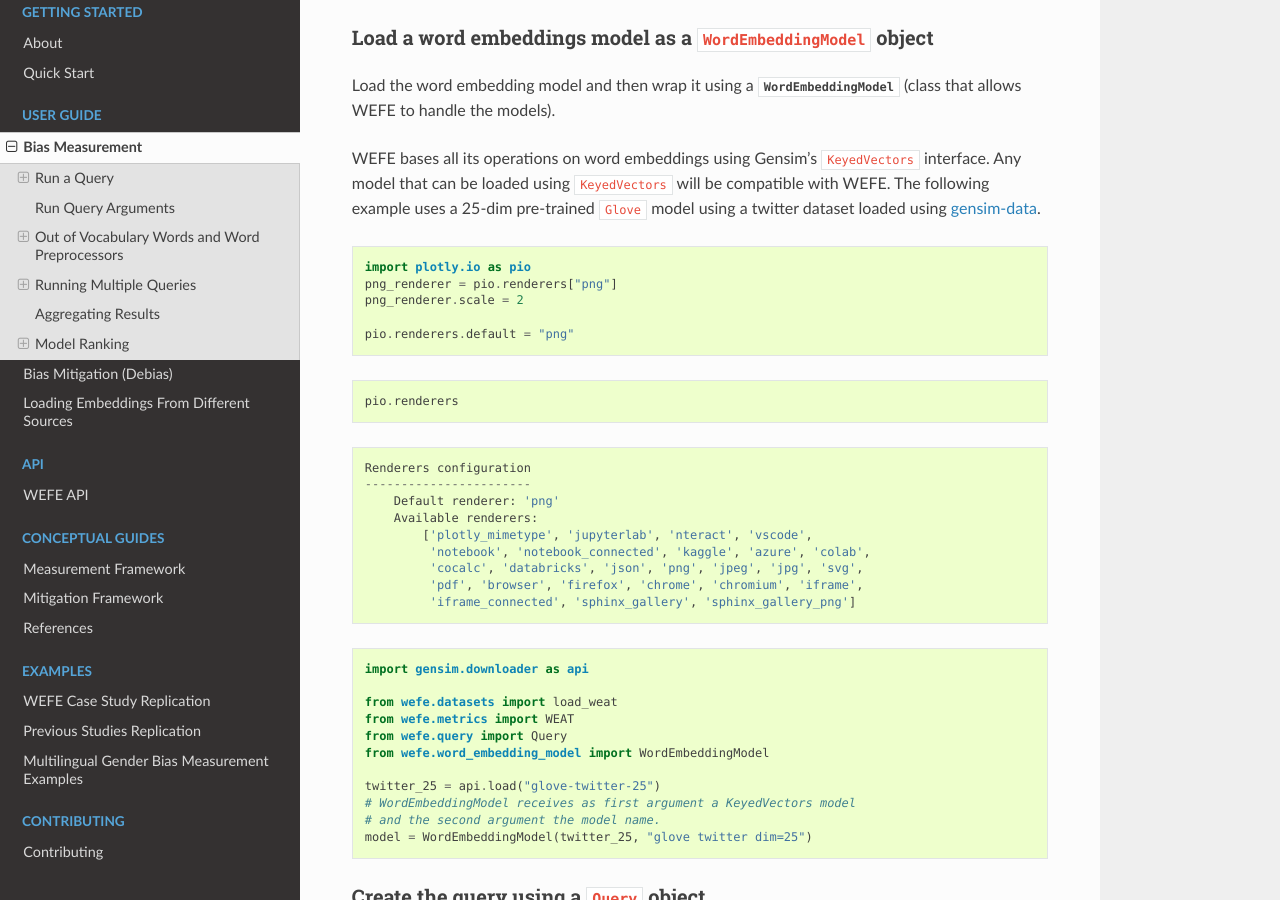
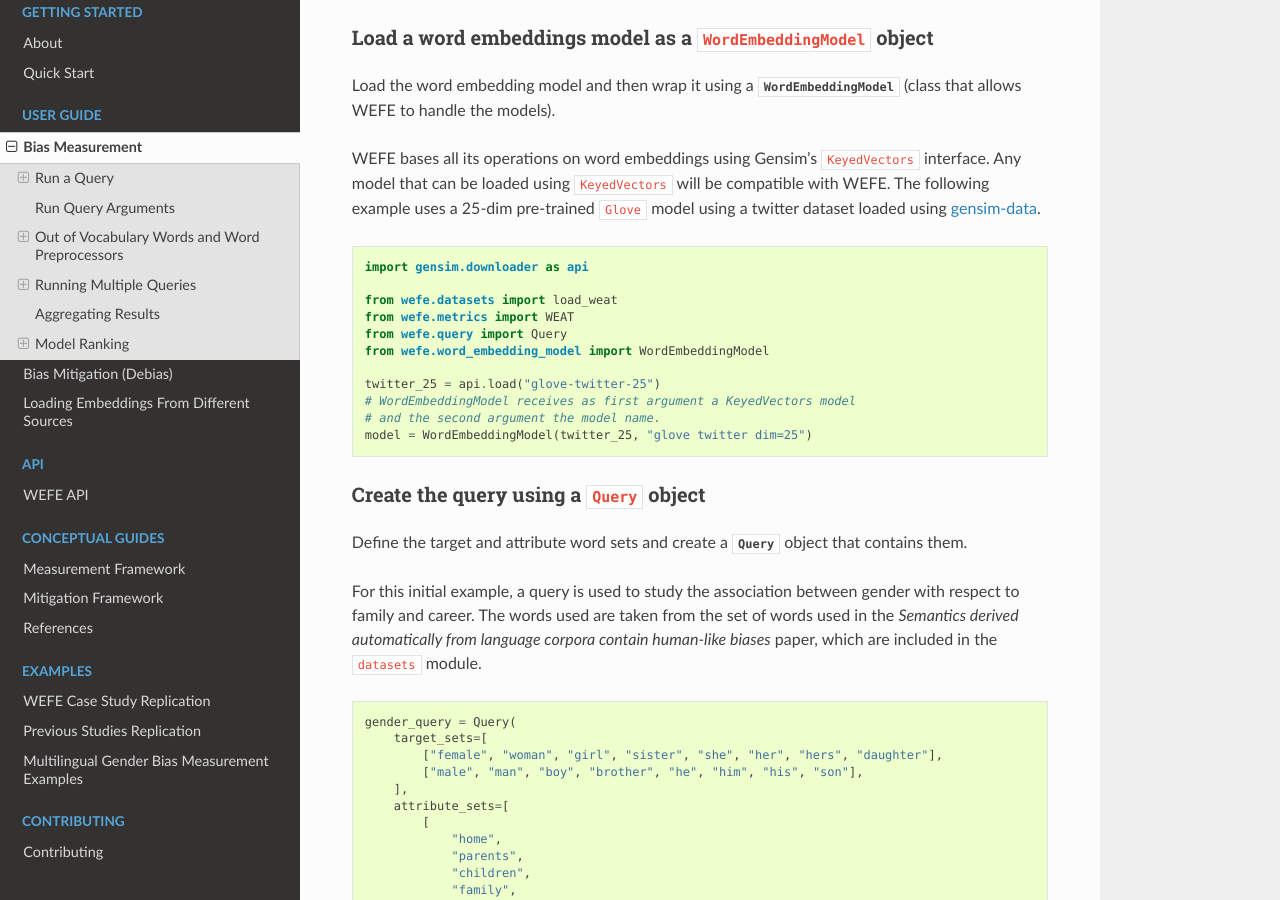
Before and after one commit to dccuchile/wefe, a Sphinx documentation site: the page built from docs/user_guide/measurement_user_guide.rst, in a window 1280 px wide and 900 px high, scrolled down 1200 px. Built offline with Sphinx 7.4.7 and the Read the Docs theme 2.0.0, drawn with Linux system fonts in a browser that asks for light colours; comment, search, counter and statistics services are not loaded; some of the changed text lies outside the part shown.

```diff
--- a/docs/conf.py
+++ b/docs/conf.py
@@ -33,18 +33,17 @@ sys.path.insert(0, os.path.abspath(".."))
 extensions = [
     "sphinx.ext.autodoc",
     "sphinx.ext.autosummary",
-    "numpydoc",
     "sphinx.ext.doctest",
     "sphinx.ext.intersphinx",
     "sphinx.ext.viewcode",
-    # "sphinx_gallery.gen_gallery",
+    "numpydoc",
+    "sphinx_gallery.gen_gallery",
     "sphinx.ext.todo",
     "sphinx.ext.mathjax",
     "sphinx.ext.ifconfig",
+    "sphinx.ext.napoleon",
 ]
 
-
-mathjax_path = ""
 
 # this is needed for some reason...
 # see https://github.com/numpy/numpydoc/issues/69
@@ -59,13 +58,7 @@ if os.environ.get("NO_MATHJAX"):
     mathjax_path = ""
 else:
     extensions.append("sphinx.ext.mathjax")
-    mathjax_path = "https://cdn.jsdelivr.net/npm/mathjax@3/es5/" "tex-chtml.js"
-
-# from distutils.version import LooseVersion
-# if LooseVersion(sphinx.__version__) < LooseVersion('1.4'):
-#     extensions.append('sphinx.ext.pngmath')
-# else:
-#     extensions.append('sphinx.ext.imgmath')
+    mathjax_path = "https://cdn.jsdelivr.net/npm/mathjax@3/es5/tex-chtml.js"
 
 autodoc_default_flags = ["members", "inherited-members"]
 
@@ -73,7 +66,7 @@ autodoc_default_flags = ["members", "inherited-members"]
 templates_path = ["_templates"]
 
 # generate autosummary even if no references
-autosummary_generate = True
+autosummary_generate = False
 
 # The suffix of source filenames.
 # source_suffix = ".rst"
@@ -81,16 +74,6 @@ source_suffix = {
     ".rst": "restructuredtext",
 }
 
-myst_enable_extensions = [
-    "amsmath",
-    "colon_fence",
-    "deflist",
-    "dollarmath",
-    "html_image",
-]
-myst_url_schemes = ("http", "https", "mailto")
-nb_execution_mode = "cache"
-nb_execution_timeout = 120
 # The encoding of source files.
 # source_encoding = 'utf-8-sig'
 
@@ -135,7 +118,7 @@ exclude_patterns = ["_build", "_templates"]
 # default_role = None
 
 # If true, '()' will be appended to :func: etc. cross-reference text.
-# add_function_parentheses = True
+add_function_parentheses = False
 
 # If true, the current module name will be prepended to all description
 # unit titles (such as .. function::).
@@ -150,7 +133,6 @@ pygments_style = "sphinx"
 
 # Custom style
 # html_style = "css/project-template.css"
-
 
 # A list of ignored prefixes for module index sorting.
 # modindex_common_prefix = []
@@ -255,7 +237,12 @@ latex_elements = {
     # The font size ('10pt', '11pt' or '12pt').
     #'pointsize': '10pt',
     # Additional stuff for the LaTeX preamble.
-    #'preamble': '',
+    "preamble": r"""
+        \usepackage{amsmath}\usepackage{amsfonts}\usepackage{bm}
+        \usepackage{morefloats}\usepackage{enumitem} \setlistdepth{10}
+        \let\oldhref\href
+        \renewcommand{\href}[2]{\oldhref{#1}{\hbox{#2}}}
+        """
 }
 
 # Grouping the document tree into LaTeX files. List of tuples
--- a/docs/user_guide/measurement_user_guide.rst
+++ b/docs/user_guide/measurement_user_guide.rst
@@ -68,36 +68,6 @@ WEFE bases all its operations on word embeddings using Gensim’s
 ``KeyedVectors`` interface. Any model that can be loaded using
 ``KeyedVectors`` will be compatible with WEFE. The following example uses a 25-dim pre-trained ``Glove`` model using a
 twitter dataset loaded using `gensim-data <https://github.com/RaRe-Technologies/gensim-data/>`_.
-
-.. code:: ipython3
-
-    import plotly.io as pio
-    png_renderer = pio.renderers["png"]
-    png_renderer.scale = 2
-
-    pio.renderers.default = "png"
-
-
-.. code:: ipython3
-
-    pio.renderers
-
-
-
-
-.. parsed-literal::
-
-    Renderers configuration
-    -----------------------
-        Default renderer: 'png'
-        Available renderers:
-            ['plotly_mimetype', 'jupyterlab', 'nteract', 'vscode',
-             'notebook', 'notebook_connected', 'kaggle', 'azure', 'colab',
-             'cocalc', 'databricks', 'json', 'png', 'jpeg', 'jpg', 'svg',
-             'pdf', 'browser', 'firefox', 'chrome', 'chromium', 'iframe',
-             'iframe_connected', 'sphinx_gallery', 'sphinx_gallery_png']
-
-
 
 .. code:: ipython3
 
--- a/docs/user_guide/mitigation_user_guide.rst
+++ b/docs/user_guide/mitigation_user_guide.rst
@@ -68,13 +68,13 @@ First calculate the projection of the embedding on the bias subspace.
 
 .. math::
 
-    \text{bias_subspace} = \frac{v \cdot (v \cdot u)}{(v \cdot v)}
+    \text{bias subspace} = \frac{v \cdot (v \cdot u)}{(v \cdot v)}
 
 Then subtract the projection from the embedding.
 
 .. math::
 
-    u' = u - \text{bias_subspace}
+    u' = u - \text{bias subspace}
 
 3. Equalizate the embeddings with respect to the bias direction.
 
```
Also changed, not shown: 1 other file.
